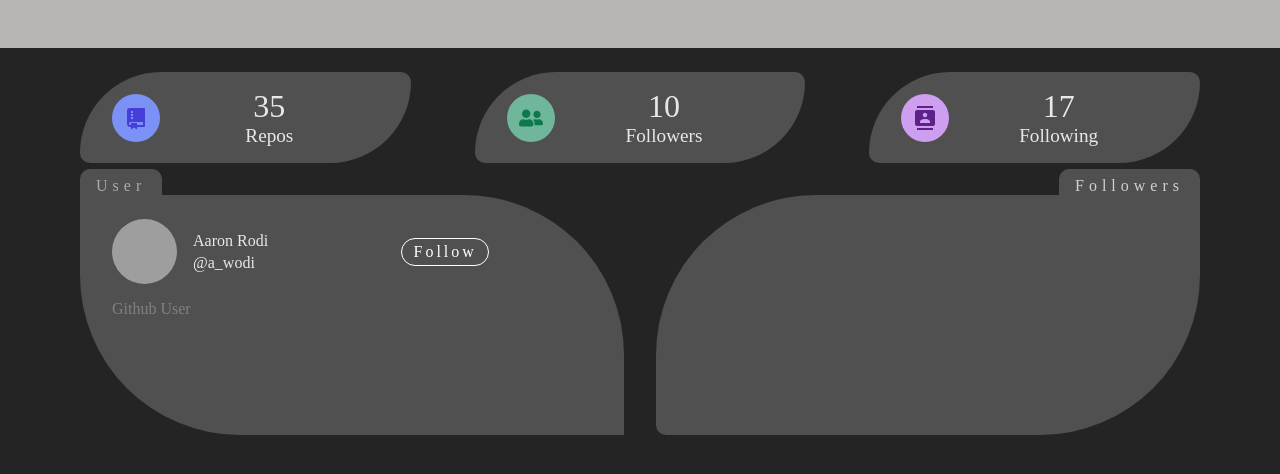
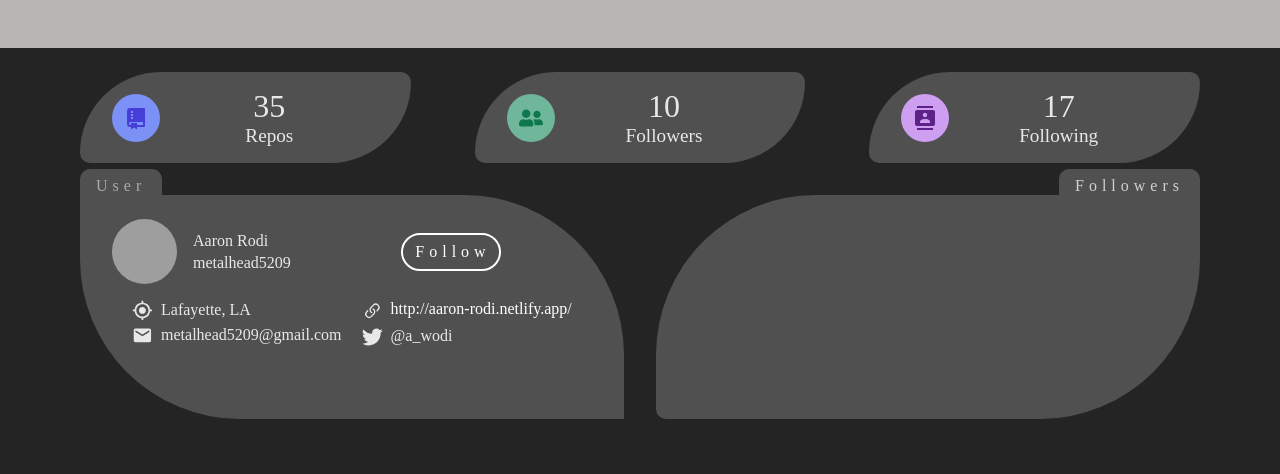
Before and after one commit to metalhead5209/GitStatss, a React (Vite) app: page / in a window 1280 px wide. Shown: the top 474 px of the page. Built offline with nearby package versions, Linux system fonts and the light colour scheme; grey boxes are pictures that could not be loaded.

Commit message:
finished user card with static data, still needs to be dynamic

```diff
--- a/src/Context/staticData/staticUser.jsx
+++ b/src/Context/staticData/staticUser.jsx
@@ -21,7 +21,7 @@ export default {
     "company": null,
     "blog": "http://aaron-rodi.netlify.app/",
     "location": "Lafayette, LA",
-    "email": null,
+    "email": 'metalhead5209@gmail.com',
     "hireable": null,
     "bio": null,
     "twitter_username": "a_wodi",
--- a/src/Wrappers.jsx
+++ b/src/Wrappers.jsx
@@ -179,7 +179,7 @@ export const UserCardWrapper = styled.article`
   border-bottom-left-radius: 10em;
   border-top-right-radius: 10em;
   position: relative;
-  height: 15em;
+  height: 14em;
   &::before {
     content: 'user';
     position: absolute;
@@ -213,13 +213,13 @@ export const UserCardWrapper = styled.article`
       margin-bottom: 0;
     }
     a {
-      max-width: 5.5em;
+      max-width: 6.3em;
       color: white;
-      border: 1px solid white;
+      border: 2px solid white;
       border-radius: 5em 5em 5em;
-      padding: 0.25rem 0.75rem;
+      padding: 0.5rem 0.8rem;
       text-transform: capitalize;
-      letter-spacing: 3px;
+      letter-spacing: 5px;
       transition: all 0.3s linear;
       cursor: pointer;
       &:hover {
@@ -228,23 +228,29 @@ export const UserCardWrapper = styled.article`
         border: 1px solid black;
       }
     }
-    /* .profile-info .bio {
-      position: absolute;
-      left: 20px;
-    } */
+
     @media screen and (max-width: 600px) {
-
+      a {
+        font-size: .7em;
+        padding: 0.35rem 0.3rem;
+      }
     }
   }
   .bio {
     color: grey;
   }
   .links {
+    position: relative;
+    left: 50px;
+    display: flex;
+    justify-content: space-evenly;
+    left: 0px;
     p,
     a {
       margin-bottom: 0.25rem;
       display: flex;
       align-items: center;
+
       svg {
         margin-right: 0.5rem;
         font-size: 1.3rem;
@@ -259,8 +265,18 @@ export const UserCardWrapper = styled.article`
       &:hover {
         color: rgba(255,255,255, 0.2);
       }
+
     }
   }
+  @media screen and (max-width: 600px) {
+      .links {
+        display: block;
+        left: 55px;
+      }
+      height: 16em;
+
+    }
+
 `;
 
 export const FollowersWrapper = styled.article`
--- a/src/components/ProfileCard.jsx
+++ b/src/components/ProfileCard.jsx
@@ -1,28 +1,59 @@
-import React from 'react';
-import styled from 'styled-components';
-import { GitContext } from '../Context/context';
-import { UserCardWrapper } from '../Wrappers';
+import React from "react";
+import styled from "styled-components";
+import { GitContext } from "../Context/context";
+import { UserCardWrapper } from "../Wrappers";
+import { MdMyLocation, MdEmail } from "react-icons/md";
+import { BsLink45Deg, BsTwitter } from "react-icons/bs";
 
 const ProfileCard = () => {
-
-  const {githubUser} = React.useContext(GitContext);
-  const {avatar_url, html_url, name, company, blog, bio, location, twitter_username} = githubUser;
+  const { githubUser } = React.useContext(GitContext);
+  const {
+    avatar_url,
+    html_url,
+    name,
+    blog,
+    email,
+    bio,
+    location,
+    twitter_username,
+    login,
+  } = githubUser;
   return (
     <UserCardWrapper>
       <header>
         <img src={avatar_url} alt={name} />
         <div>
           <h4>{name}</h4>
-          <p>@{twitter_username || ''}</p>
+          <p>{login}</p>
         </div>
-        <a target="_blank" href={html_url}>Follow</a>
+        <a target="_blank" href={html_url}>
+          Follow
+        </a>
       </header>
-      <div className="profile-info">
-      <p className="bio">{bio || 'Github User'}</p>
+      <div className="profile-info"></div>
+      <div className="links">
+        <div>
+        <p>
+          <MdMyLocation></MdMyLocation> {location}
+        </p>
+        <p>
+          <MdEmail></MdEmail> {email}
+        </p>
+        </div>
+        <div>
+        <p>
+          <BsLink45Deg></BsLink45Deg>
+          <a target="_blank" href="http://aaron-rodi.netlify.app/">
+            {blog}
+          </a>
+        </p>
+        <p>
+          <BsTwitter></BsTwitter>@{twitter_username}
+        </p>
+        </div>
       </div>
     </UserCardWrapper>
+  );
+};
 
-  )
-}
-
-export default ProfileCard
+export default ProfileCard;
```
